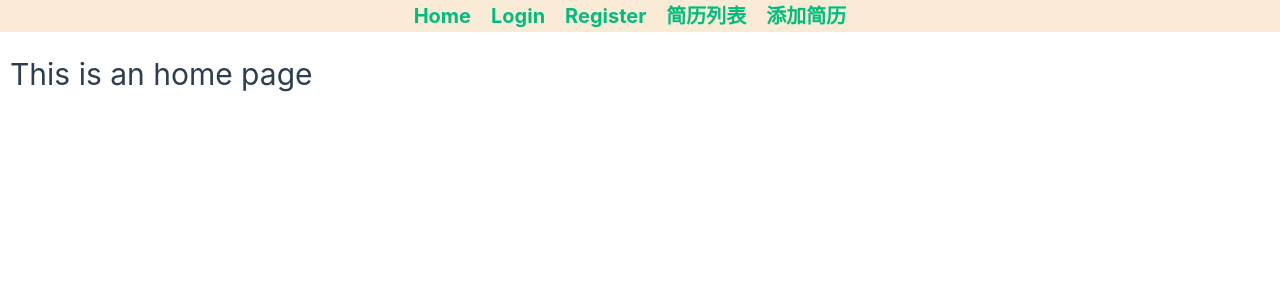
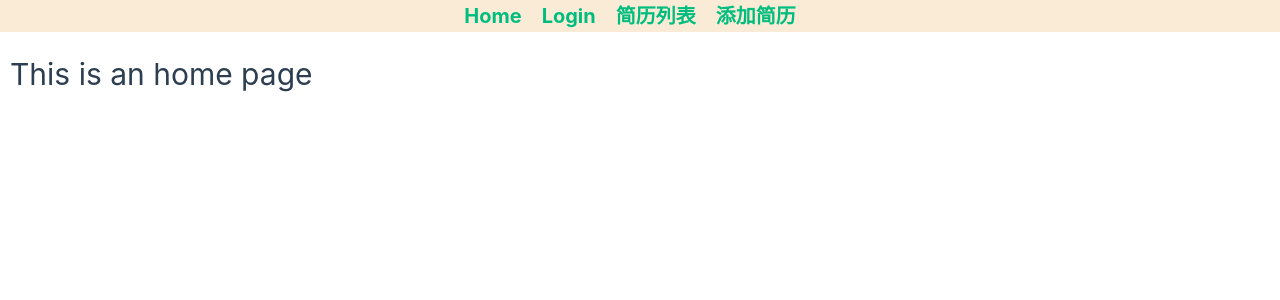
Before and after one commit to earthaYan/resume_generator_front, a Vue app: page / in a window 1280 px wide. Shown: the top 300 px of the page. Built offline with nearby package versions, Linux system fonts and the light colour scheme.

Commit message:
update router

```diff
--- a/src/router/index.ts
+++ b/src/router/index.ts
@@ -12,11 +12,6 @@ export const routes: RouteRecordRaw[] = [
   {
     path: '/login',
     name: 'Login',
-    component: RegisterLoginView
-  },
-  {
-    path: '/register',
-    name: 'Register',
     component: RegisterLoginView
   },
   {
```
